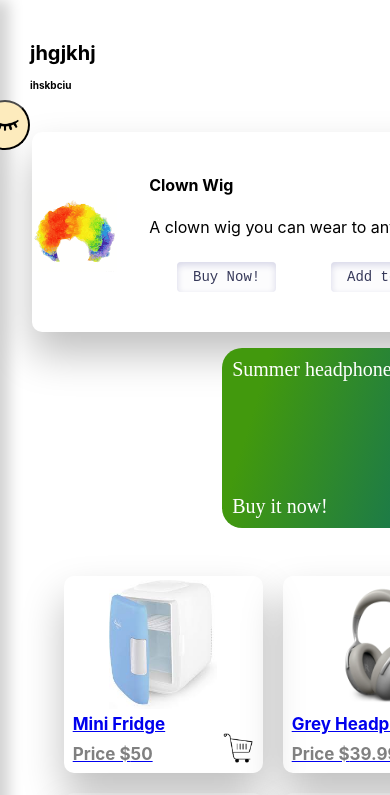
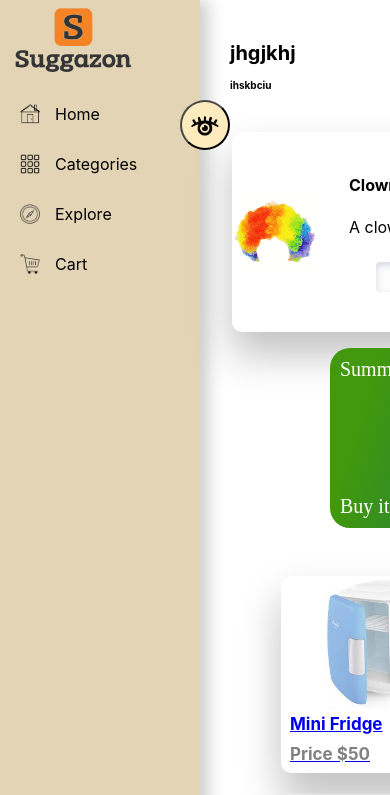
Before and after one commit to samSargsyan/suggazon, a React (Create React App) app: page / in a window 390 px wide. Shown: the top 795 px of the page. Built offline with nearby package versions, Linux system fonts and the light colour scheme; a web font is replaced by a local one.

Commit message:
bug fix menu

```diff
--- a/src/App.css
+++ b/src/App.css
@@ -6,9 +6,6 @@
 }
 
 @media screen and (max-width: 780px) {
-  .App {
-    width: 200%;
-  }
   .mobileOpenMenu{
     animation-name: mobileOpenMenu;
     animation-fill-mode: forwards;
@@ -35,4 +32,30 @@
       width: calc(100% - 200px);
     }
   }
+  .AppOpen{
+    animation-name: mobileOpenApp;
+    animation-fill-mode: forwards;
+    animation-duration: 1s;
+  }
+  .AppClose{
+      animation-name: mobileCloseApp;
+      animation-fill-mode: forwards;
+      animation-duration: 1s;
+  }
+  @keyframes mobileCloseApp {
+    from {
+      width: 200%;
+    }
+    to {
+      width: 100%;
+    }
+  }
+  @keyframes mobileOpenApp {
+    from {
+      width: 100%;
+    }
+    to {
+      width: 200%;
+    }
+  }
 }
--- a/src/App.js
+++ b/src/App.js
@@ -8,9 +8,9 @@ import { BrowserRouter, Route, Routes } from "react-router-dom";
 import ItemInside from "./components/itemInside/ItemInside";
 
 function App() {
-  const [isOpen, setIsOpen] = useState(false);
+  const [isOpen, setIsOpen] = useState(true);
   return (
-    <div className="App">
+    <div className={`App ${isOpen ? 'AppOpen' : 'AppClose'}`}>
       <BrowserRouter>
         <LeftBar isOpen={isOpen} setIsOpen={setIsOpen} />
         <div className={`layout ${isOpen ? 'mobileOpenMenu' : 'mobileCloseMenu'}`}>
--- a/src/components/leftBar/LeftBar.jsx
+++ b/src/components/leftBar/LeftBar.jsx
@@ -7,13 +7,13 @@ import right from '../../images/right.png';
 
 const LeftBar = ({ isOpen, setIsOpen }) => {
   return (
-    <div className={`leftBar ${isOpen === "" ? "" : (isOpen ? 'leftBarOpen' : 'leftBarClose')}`}>
+    <div className={`leftBar ${isOpen ? 'leftBarOpen' : 'leftBarClose'}`}>
         <Link to="/">
           <img src={logo} alt="logo" />
         </Link>
         <Menu />
         <button
-          className={`menuToggle ${isOpen === "" ?  "" : isOpen ? 'buttonOpen' : 'buttonClose'}`}
+          className={`menuToggle ${isOpen ? 'buttonOpen' : 'buttonClose'}`}
           onClick={() => setIsOpen(prev => prev === "" ? false : !prev)}>
           {isOpen || isOpen === "" ? <img src={left} alt="left" /> : <img src={right} alt="right" />}
         </button>
```
